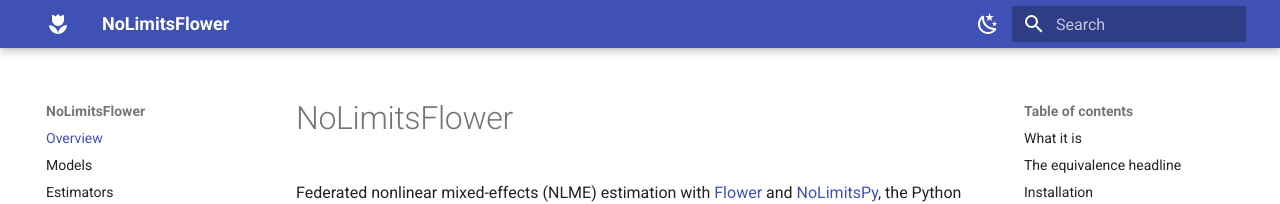
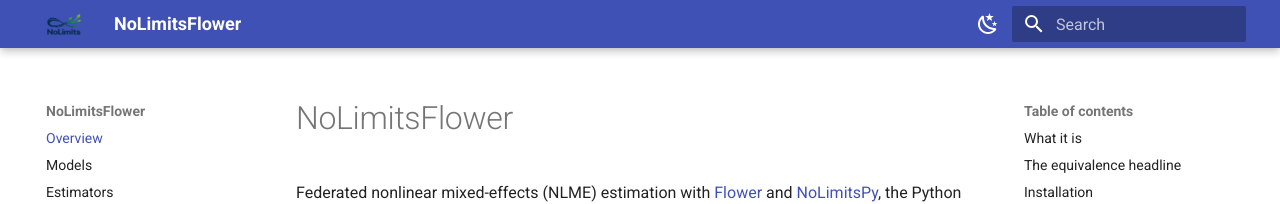
Before and after one commit to manuhuth/NoLimitsFlowerDemo, an MkDocs documentation site: the page built from docs/index.md, in a window 1280 px wide. Shown: the top 204 px of the page. Built offline with MkDocs 1.6.1 and Material for MkDocs 9.7.7, drawn with Linux system fonts in a browser that asks for light colours.

Commit message:
docs: use the official NoLimits logo (not the placeholder flower icon)
Co-Authored-By: Claude Fable 5 <noreply@anthropic.com>

```diff
--- a/mkdocs.yml
+++ b/mkdocs.yml
@@ -5,8 +5,8 @@ copyright: Code MIT. Bundled datasets keep their own licenses (see Models).
 
 theme:
   name: material
-  icon:
-    logo: material/flower-tulip
+  logo: assets/logo.png
+  favicon: assets/logo.png
   palette:
     - media: "(prefers-color-scheme: light)"
       scheme: default
```
Also changed, not shown: docs/assets/logo.png (added), 1 other file.
